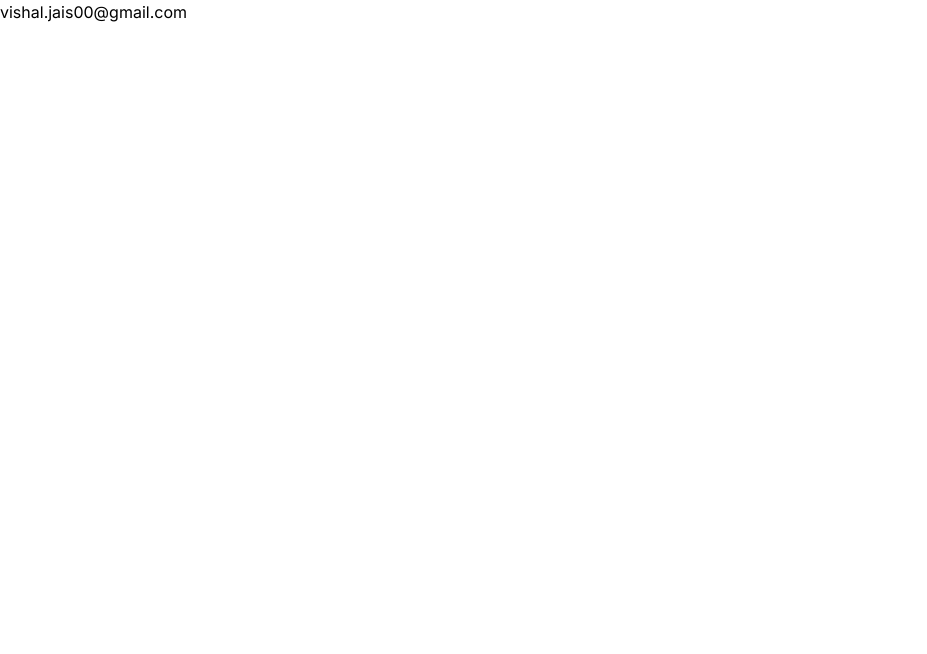
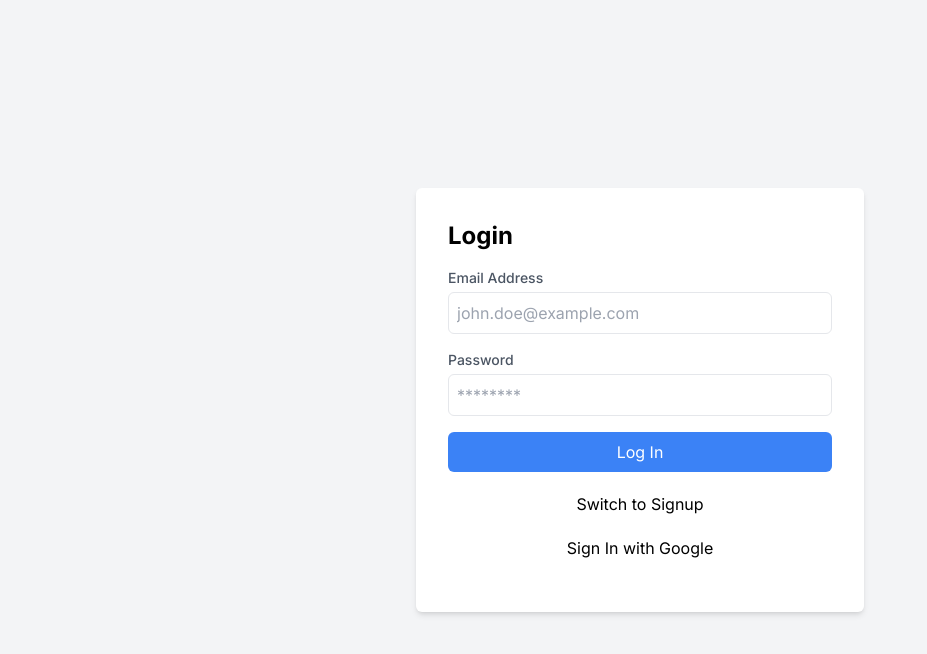
Before and after one commit to vishaljais00/aagrino-frontend, a Next.js app: page /auth in a window 1280 px wide. Shown: the top 654 px of the page, without its empty margins (0-927 px from the left). Built offline with nearby package versions, Linux system fonts and the light colour scheme.

Commit message:
hello firebase google auth done

```diff
--- /dev/null
+++ b/app/auth/layout.tsx
@@ -0,0 +1,18 @@
+import React from 'react';
+
+interface AuthLayoutProps {
+  children: React.ReactNode;
+}
+
+const AuthLayout: React.FC<AuthLayoutProps> = (props) => {
+  return (
+    <div className="flex items-center min-h-screen p-4 bg-gray-100 justify-center">
+        <div className="bg-white p-8 rounded-md shadow-md w-full max-w-md">
+            {props.children}
+        </div>
+
+    </div>
+  );
+};
+
+export default AuthLayout;
--- a/app/auth/page.tsx
+++ b/app/auth/page.tsx
@@ -1,19 +1,45 @@
 'use client';
-import dynamic from "next/dynamic";
-import { useState } from "react";
+import dynamic from 'next/dynamic';
+import { useState } from 'react';
+import Signup from '../components/signup';
+import Login from '../components/login';
+import { signInWithGoogle  } from '@/redux/feature/users/userSlice';
+import { useDispatch } from 'react-redux';
+import { AppDispatch} from '@/redux/store';
 
-const Login = dynamic(() => import('../components/login'), { ssr: true });
+const Page = () => {
+  const [showLogin, setShowLogin] = useState(true);
+  const dispatch = useDispatch<AppDispatch>();
 
-export default function Page() {
-    const [userData, setUserData] = useState({
-        email: '',
-        password: ''
-    });
 
-    return (
-        <div>
-            {/* Other content */}
-            <Login data={userData} />
-        </div>
-    );
-}
+  const toggleForm = () => {
+    setShowLogin(!showLogin);
+  };
+
+  async function handleSignInWithGoogle (){
+    dispatch(signInWithGoogle());
+
+  }
+
+  return (
+    <div>
+      {showLogin ? (
+        <Login />
+      ) : (
+        <Signup />
+      )}
+      <div className='text-center my-5'>
+        <button onClick={toggleForm}>
+          {showLogin ? 'Switch to Signup' : 'Switch to Login'}
+        </button>
+      </div>
+      <div className='text-center my-5'>
+        <button type='button' onClick={() => {handleSignInWithGoogle()}}>
+          <span> Sign In with Google </span>
+        </button>
+      </div>
+    </div>
+  );
+};
+
+export default Page;
--- a/app/components/login.tsx
+++ b/app/components/login.tsx
@@ -1,7 +1,21 @@
+"use client";
+
+import {userStart , userSuccess , userFailure} from "@/redux/feature/users/userSlice";
+import { AppDispatch, RootState } from "@/redux/store";
+import React from "react";
+import { useDispatch, useSelector } from "react-redux";
+
+
+interface userState {
+    email: string | null,
+    username: string | null,
+    pic: string | null,
+}
 
 interface userData {
-    email: String,
-    password: string
+    data: userState | null,
+    loading: boolean,
+    error: String | null,
 }
 
 type Props = {
@@ -9,15 +23,59 @@ type Props = {
 }
 
 
-const Login: React.FC <Props> = ({data}) => {
+const Login: React.FC  = () => {
+
+    const userData = useSelector((state: RootState) => state.user);
+    const dispatch = useDispatch<AppDispatch>();
+
+
+    // set user data
+    const updateUserState = () =>{
+        dispatch(userStart())
+        dispatch(userSuccess({
+            email: "vishal.jais19@gmail.com",
+            username: "19",
+            pic: null
+        }))
+    }
     return (
-        <div className='Card'>
+        <>
+          <h1 className="text-2xl font-bold mb-4">Login</h1>
+          <form className="space-y-4">
+            <div>
+              <label htmlFor="email" className="block text-sm font-medium text-gray-600">
+                Email Address
+              </label>
+              <input
+                type="email"
+                id="email"
+                className="mt-1 p-2 w-full border rounded-md"
+                placeholder="john.doe@example.com"
+              />
+            </div>
+            <div>
+              <label htmlFor="password" className="block text-sm font-medium text-gray-600">
+                Password
+              </label>
+              <input
+                type="password"
+                id="password"
+                className="mt-1 p-2 w-full border rounded-md"
+                placeholder="********"
+              />
+            </div>
+            <button
+              type="submit"
+              className="w-full p-2 bg-blue-500 text-white rounded-md hover:bg-blue-600"
+            >
+              Log In
+            </button>
+            <p>{userData?.data?.email}</p>
+            <p>{userData?.data?.pic}</p>
+            <p>{userData?.data?.username}</p>
 
-          <div className='Card--body'>
-            <h1 className='Card--body-title'>{data?.email || 'vishal.jais00@gmail.com'}</h1>
-            <p className='Card--body-text'>{data.password}</p>
-          </div>
-        </div>
+          </form>
+        </>
       )
 }
 
--- /dev/null
+++ b/app/components/signup.tsx
@@ -0,0 +1,56 @@
+// pages/signup.tsx
+
+import React from 'react';
+
+const Signup: React.FC = () => {
+  return (
+    <>
+        <h1 className="text-2xl font-bold mb-4">Sign Up</h1>
+        <form className="space-y-4">
+            <div>
+            <label htmlFor="name" className="block text-sm font-medium text-gray-600">
+                Full Name
+            </label>
+            <input
+                type="text"
+                id="name"
+                className="mt-1 p-2 w-full border rounded-md"
+                placeholder="John Doe"
+            />
+            </div>
+            <div>
+            <label htmlFor="email" className="block text-sm font-medium text-gray-600">
+                Email Address
+            </label>
+            <input
+                type="email"
+                id="email"
+                className="mt-1 p-2 w-full border rounded-md"
+                placeholder="john.doe@example.com"
+            />
+            </div>
+            <div>
+            <label htmlFor="password" className="block text-sm font-medium text-gray-600">
+                Password
+            </label>
+            <input
+                type="password"
+                id="password"
+                className="mt-1 p-2 w-full border rounded-md"
+                placeholder="********"
+            />
+            </div>
+            <div>
+            <button
+                type="submit"
+                className="w-full p-2 bg-green-500 text-white rounded-md hover:bg-green-600"
+            >
+                Sign Up
+            </button>
+            </div>
+        </form>
+    </>
+  );
+};
+
+export default Signup;
--- a/app/layout.tsx
+++ b/app/layout.tsx
@@ -1,6 +1,9 @@
 import type { Metadata } from 'next'
 import { Inter } from 'next/font/google'
 import './globals.css'
+import { Provider } from 'react-redux';
+import {store} from '../redux/store'
+import ReduxProvider from '@/redux/providers';
 
 const inter = Inter({ subsets: ['latin'] })
 
@@ -13,8 +16,14 @@ export default function RootLayout({children,}: {
   children: React.ReactNode
 }) {
   return (
-    <html lang="en">
-      <body className={inter.className}>{children}</body>
-    </html>
+
+      <html lang="en">
+        <body className={inter.className}>
+          <ReduxProvider>
+              {children}
+          </ReduxProvider>
+        </body>
+      </html>
+
   )
 }
--- /dev/null
+++ b/firebase/firebase.ts
@@ -0,0 +1,24 @@
+import { initializeApp } from "firebase/app";
+import { getFirestore } from 'firebase/firestore';
+import { getAuth } from "firebase/auth";
+
+// web app's Firebase configuration
+// Your web app's Firebase configuration
+const firebaseConfig = {
+    apiKey: "AIzaSyCHRUyrgA0D2uTRs82pADCCSHNUDOOFkts",
+    authDomain: "aagrino-58428.firebaseapp.com",
+    projectId: "aagrino-58428",
+    storageBucket: "aagrino-58428.appspot.com",
+    messagingSenderId: "810284806580",
+    appId: "1:810284806580:web:722be9a94fe8e3416d42e1"
+  };
+
+// Initialize Firebase
+const app = initializeApp(firebaseConfig);
+
+// Initialize Cloud Firestore and get a reference to the service
+const db = getFirestore(app);
+const auth = getAuth();
+
+export default db;
+export {app, auth};
--- /dev/null
+++ b/redux/feature/users/userSlice.ts
@@ -0,0 +1,63 @@
+import { auth } from '@/firebase/firebase';
+import { createAsyncThunk, createSlice, PayloadAction } from '@reduxjs/toolkit';
+import { GoogleAuthProvider, signInWithPopup } from 'firebase/auth';
+
+interface UserState {
+  username: string | null;
+  email: string | null;
+  pic: string | null;
+}
+
+interface userData {
+    data: UserState | null;
+    loading: boolean;
+    error: string | null;
+}
+
+const initialState: userData = {
+    data: null,
+    loading : true,
+    error : null
+};
+
+export const signInWithGoogle = createAsyncThunk(
+    "user/signInWithGoogle",
+    async (arg, thunkAPI) => {
+        const provider = new GoogleAuthProvider();
+        await signInWithPopup(auth, provider)
+        .then((res) => {
+            const currentUser = {
+                username: res.user.displayName,
+                email: res.user.email,
+                pic: res.user.photoURL,
+
+            }
+            thunkAPI.dispatch(userSuccess(currentUser));
+        }).catch((err) => {
+        }).catch((err) => {
+            thunkAPI.dispatch(userFailure(err.message));
+        })
+    }
+)
+
+const userSlice = createSlice({
+  name: 'user',
+  initialState,
+  reducers: {
+    userStart: (state) => {
+      state.loading = true
+    },
+    userSuccess: (state, action: PayloadAction<UserState>) => {
+        state.data = action.payload;
+        state.loading = false;
+      },
+    userFailure: (state , action: PayloadAction<string>) => {
+      state.data = null;
+      state.loading = false;
+      state.error = action.payload;
+    },
+  },
+});
+
+export const { userStart , userSuccess , userFailure } = userSlice.actions;
+export default userSlice.reducer;
--- /dev/null
+++ b/redux/providers.tsx
@@ -0,0 +1,10 @@
+"use client";
+import React from "react";
+import { Provider } from "react-redux";
+import { store } from "./store";
+
+function ReduxProvider({ children }: { children: React.ReactNode }) {
+  return <Provider store={store}>{children}</Provider>;
+}
+
+export default ReduxProvider;
--- /dev/null
+++ b/redux/store.ts
@@ -0,0 +1,12 @@
+import { configureStore } from '@reduxjs/toolkit';
+import userReducer from './feature/users/userSlice';
+
+
+export const store = configureStore({
+  reducer: {
+    user: userReducer,
+  },
+});
+
+export type RootState = ReturnType<typeof store.getState>;
+export type AppDispatch = typeof store.dispatch;
```
Also changed, not shown: package.json (+7 -4 lines), 1 other file (tests, documents, lock files or other folders).
